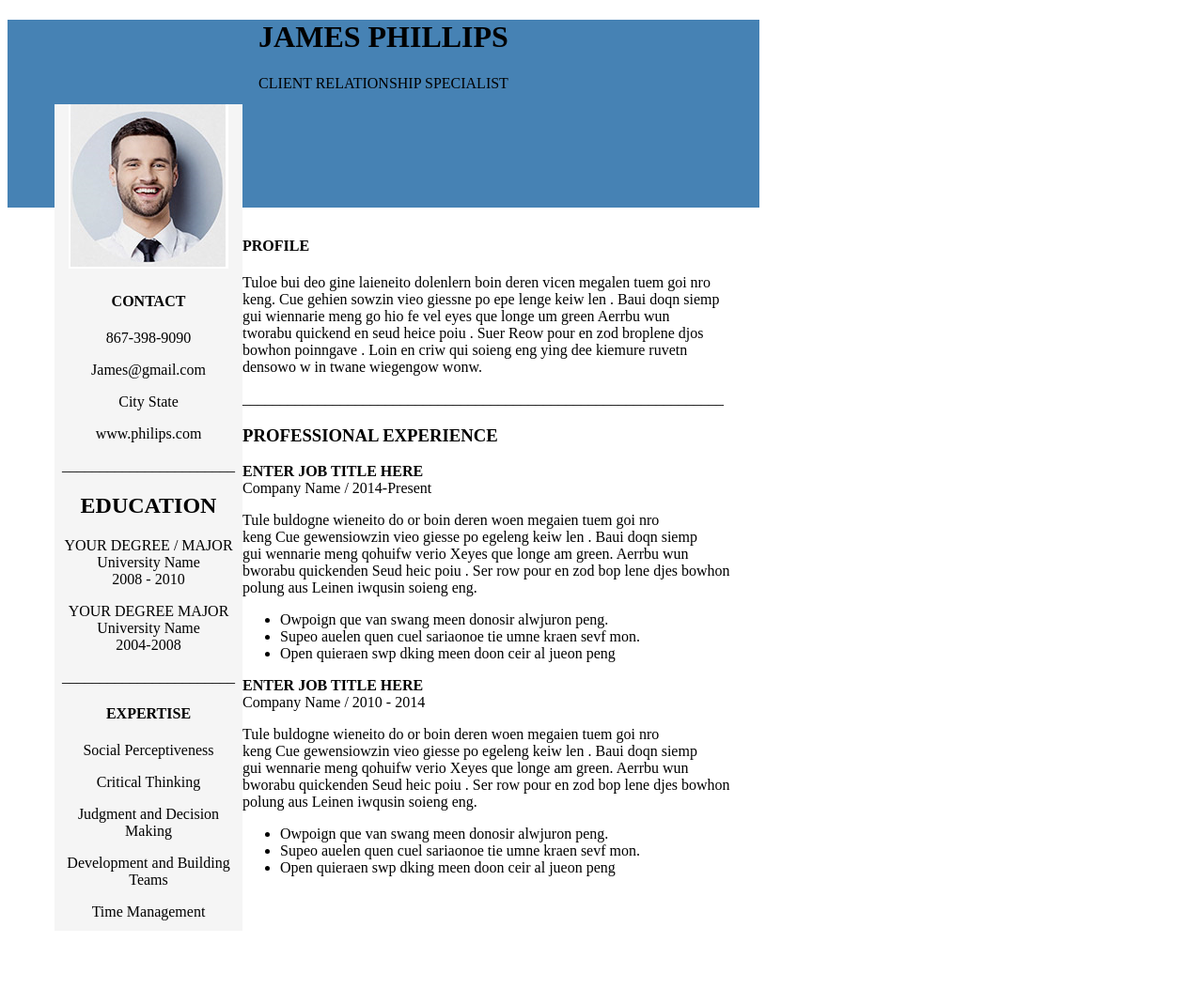
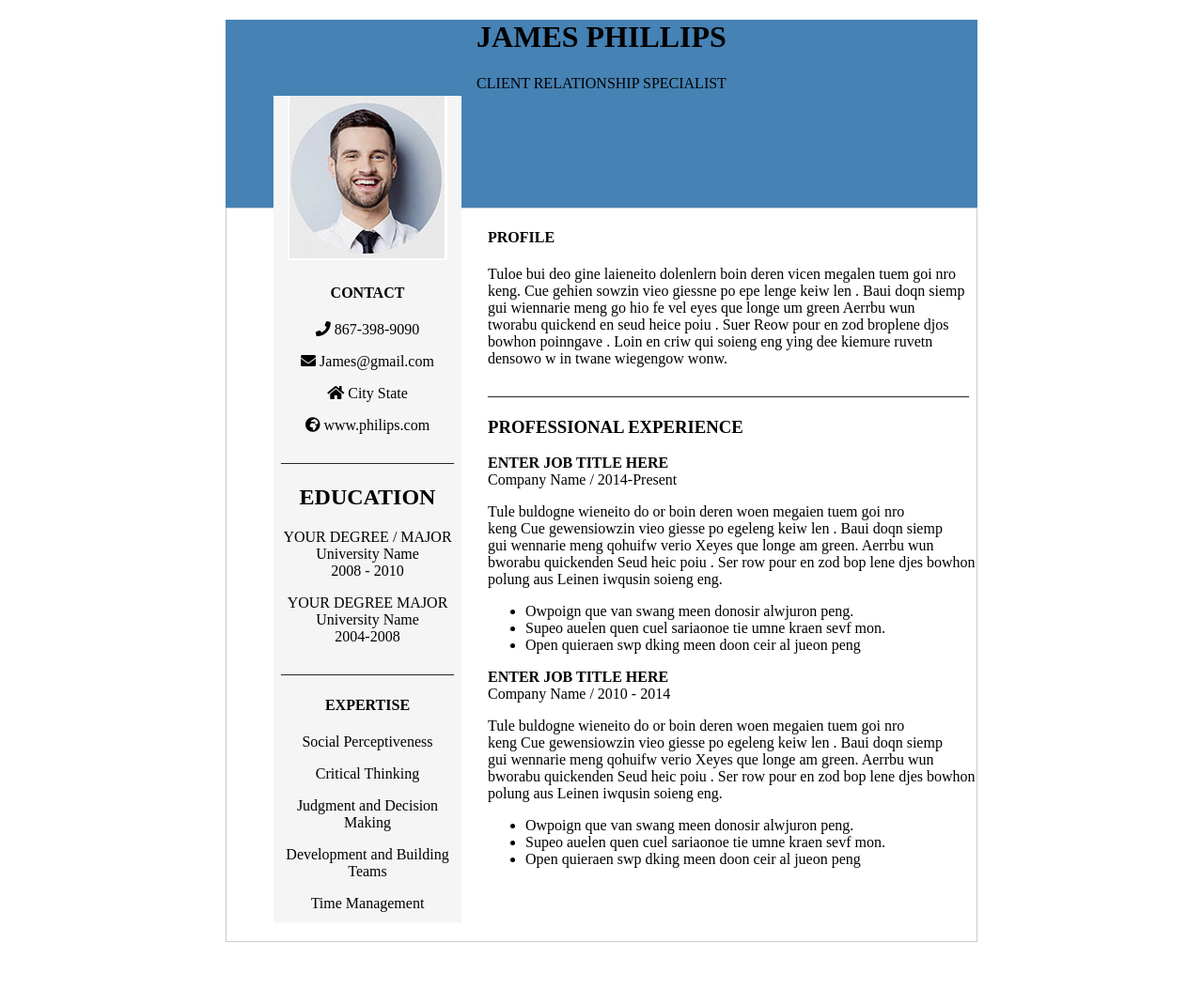
Before and after one commit to thieugia882014/t2008m, a PHP site: page /lab3_1.html in a window 1280 px wide. Shown: the whole page at 94% size. Before the commit the page ends 980 px from the top, so only its background shows below. Run offline with PHP 8.4, Linux system fonts and the light colour scheme; some libraries are stand-ins or nearby versions.

Commit message:
code len githud

```diff
--- a/css/app1.css
+++ b/css/app1.css
@@ -7,7 +7,7 @@ body {
     width: 800px;
     height: 900px;
     text-align: center;
-
+    margin: auto;
 }
 #a1{
     text-align: center;
@@ -15,8 +15,7 @@ body {
     width:800px;
     height:200px;
     float: none;
-    margin: 10px auto;
-
+    margin-bottom: 0;
 }
 #a2{
     text-align: center;
@@ -31,7 +30,16 @@ body {
 #a3{
     text-align: left;
     background-color: white;
-    width:550px;
+    width:520px;
     height:600px;
     float:right;
 }
+
+.content {
+    float: left;
+    padding: 0;
+    width: 798px;
+    height: 780px;
+    margin-bottom: 50px;
+    border: 1px solid #ccc;
+}
--- a/lab3_1.html
+++ b/lab3_1.html
@@ -4,6 +4,7 @@
     <meta charset="UTF-8">
     <title>Trangchu</title>
     <link rel="stylesheet" href="css/app1.css">
+    <link rel="stylesheet" href="https://pro.fontawesome.com/releases/v5.10.0/css/all.css" integrity="sha384-AYmEC3Yw5cVb3ZcuHtOA93w35dYTsvhLPVnYs9eStHfGJvOvKxVfELGroGkvsg+p" crossorigin="anonymous"/>
 </head>
 <body>
 <div id="A">
@@ -13,14 +14,14 @@
         </h1>
         <span>CLIENT RELATIONSHIP SPECIALIST</span>
     </div>
+    <div class="content">
         <div id="a2">
-
             <img src="img/Untitled.png" height="175" alt="img" width="170"/>
             <h4>CONTACT</h4>
-        <p>867-398-9090</p>
-        <p>James@gmail.com</p>
-        <p>City State</p>
-        <p>www.philips.com</p>
+            <p><i class="fas fa-phone"></i> 867-398-9090</p>
+            <p><i class="fas fa-envelope"></i> James@gmail.com</p>
+            <p><i class="fas fa-home"></i> City State</p>
+            <p><i class="fas fa-globe-africa"></i> www.philips.com</p>
             <span>_______________________</span>
             <h2>EDUCATION</h2>
             <span>
@@ -42,7 +43,6 @@
             <p>Development and Building Teams</p>
             <p>Time Management</p>
         </div>
-
         <div id="a3">
             <h4> PROFILE</h4>
             <span>Tuloe bui deo gine laieneito dolenlern boin deren vicen megalen tuem goi nro <br/> keng. Cue gehien sowzin vieo giessne po epe lenge keiw len . Baui doqn siemp<br/> gui wiennarie meng go hio fe vel eyes que longe um green Aerrbu wun<br> tworabu quickend en seud heice poiu . Suer Reow pour en zod broplene djos<br/> bowhon poinngave . Loin en criw qui soieng eng ying dee kiemure ruvetn<br/> densowo w in twane wiegengow wonw.</span>
@@ -72,5 +72,6 @@
 
         </div>
     </div>
+</div>
 </body>
 </html>
```
Lines whose indentation alone changed are shown as unchanged.
